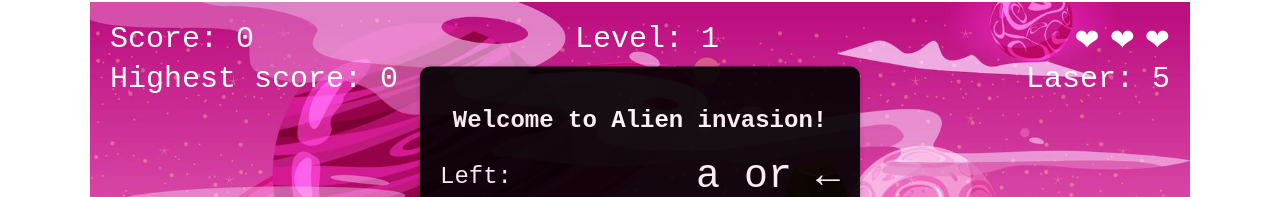
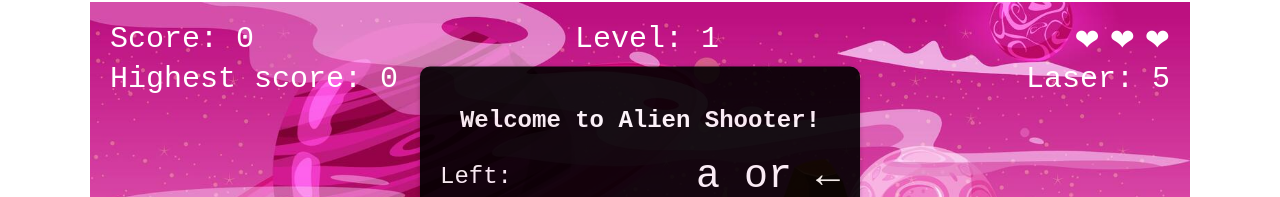
Before and after one commit to samuel-duhaime/alien-shooter, a plain HTML site: page index.html in a window 1280 px wide. Shown: the part 123-320 px from the top of the page. Drawn offline with Linux system fonts and the light colour scheme.

Commit message:
Title changed

```diff
--- a/index.html
+++ b/index.html
@@ -5,7 +5,7 @@
       href="https://fonts.googleapis.com/css?family=Nunito:400,700&display=swap"
       rel="stylesheet"
     />
-    <title>Alien invasion</title>
+    <title>Alien Shooter</title>
   </head>
   <body>
     <div id="app" class="app">
@@ -19,7 +19,7 @@
 
     <!-- Game introduction -->
     <section class="info" id="introduction">
-      <h1>Welcome to Alien invasion!</h1>
+      <h1>Welcome to Alien Shooter!</h1>
       <div class="containerCommands">
         <div class="command">
           <div>Left:</div>
```
